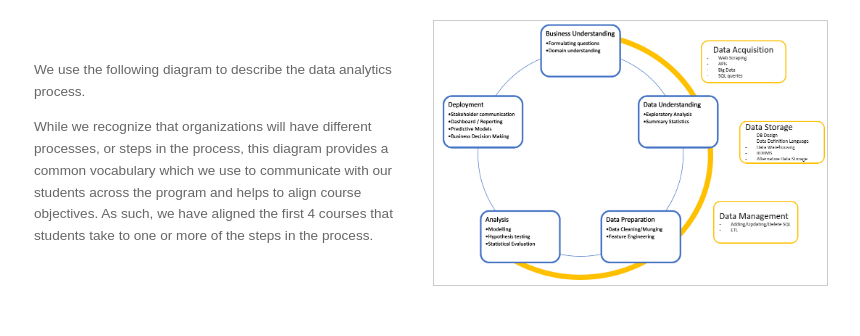
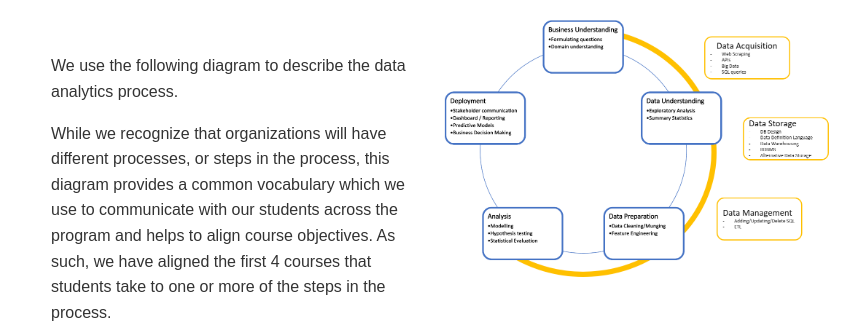
Before and after one commit to MLDERES/wcob-isys, a plain HTML site: page index.html in a window 1280 px wide. Shown: the part 403-739 px from the top of the page, without its empty margins (209-1069 px from the left). Drawn offline with Linux system fonts and the light colour scheme.

Commit message:
Adjust the layout to ensure that image is aligned with the text

```diff
--- a/index.html
+++ b/index.html
@@ -19,9 +19,8 @@
                 programs of the Information Systems Department</p>
         </header>
 
-        <table>
-            <tr>
-                <td class="analytics-cycle-description">
+        <div class="grid-container">
+            <div class="grid-item">
                 <p>We use the following diagram to describe the data analytics process.</p>
                 <p>While we recognize that organizations will have different processes, or steps in the process,
                     this diagram
@@ -31,15 +30,13 @@
                     As such, we have aligned the first 4 courses that students take to one or more of the steps in
                     the process.
                 </p>
-                </td>
-                <td>
+            </div>
+
             <div class='img-container'>
-                        <img src="static/img/data-analytics-lifecycle.png" alt="Data Analytics Process Map" class="pop-out-image"
-                            width="500" />
+                <img src="static/img/data-analytics-lifecycle.png" alt="Data Analytics Process Map"
+                    class="pop-out-image" width="500" />
             </div>
-                </td>
-            </tr>
-        </table>
+        </div>
 
         <table id="course-breakdown">
             <tr>
--- a/static/css/styles.css
+++ b/static/css/styles.css
@@ -177,8 +177,8 @@ footer {
     width: 100%;
     margin-bottom: 20px;
     /* Adds space below the table */
-    margin-top:50px;
-    /* Adds space above the table */
+    margin-top: 50px;
+    z-index: 0;
 }
 
 #course-breakdown th,
@@ -219,12 +219,13 @@ footer {
 .img-container {
     overflow: visible;
     /* Ensures the original image bounds are set */
-    border: 1px solid #ccc;
-    /* Optional: adds a border around the image container */
     position: relative;
     display: flex;
     justify-content: center;
-    align-items: center;
+    width: 100%;
+    height: 0;
+    z-index: 1;
+    align-items:first baseline;
 }
 
 /* Image styles */
@@ -235,11 +236,14 @@ img.pop-out-image {
     height: auto;
     border-radius: 10px;
     /* Optional: adds rounded corners to the image */
+    will-change: transform;
+    transform-origin: center center;
+        /* Promotes the image to its own layer */
 }
 
 /* Pop out effect on hover */
 .img-container:hover img.pop-out-image {
-    transform: scale(1.75);
+    transform: scale(1.5);
     /* Scales the image */
     position: absolute;
     z-index: 10;
@@ -247,3 +251,15 @@ img.pop-out-image {
     box-shadow: 0 0 20px rgba(0, 0, 0, 0.5);
     /* Optional: adds shadow for more depth */
 }
+
+.grid-container {
+    display: grid;
+    grid-template-columns: 1fr 1fr;
+    /* Splits the container into two columns */
+    gap: 10px;
+    /* Optional: adds space between columns */
+}
+
+.grid-item {
+    padding: 20px;
+}
```
Also changed, not shown: includes/footer.html (added, +3 -0 lines). Lines whose indentation alone changed are shown as unchanged.
